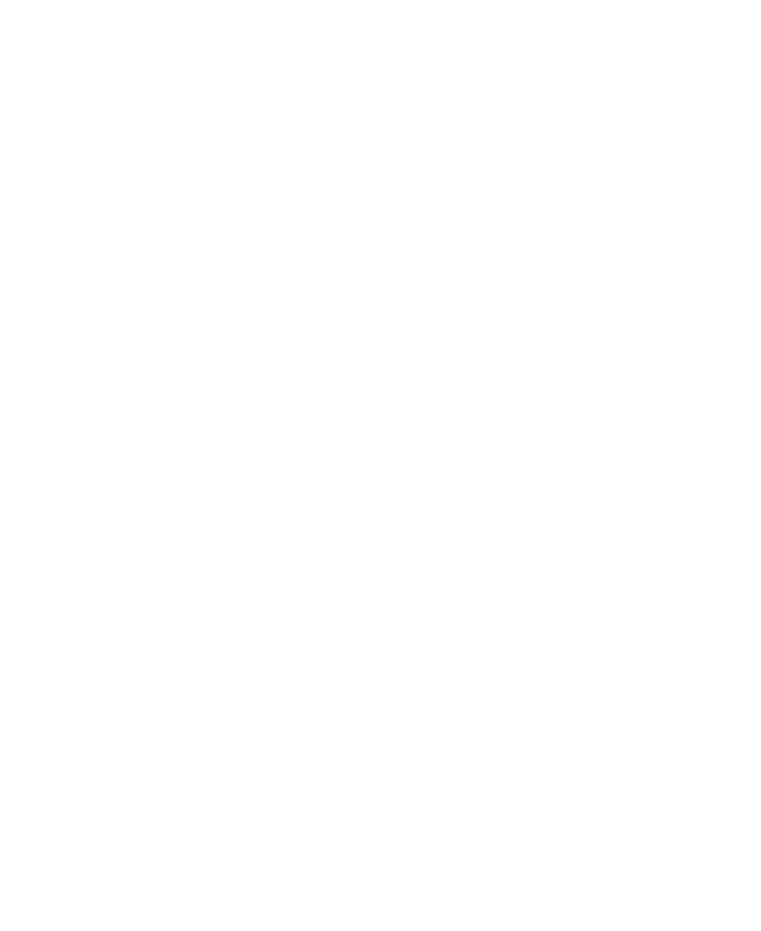
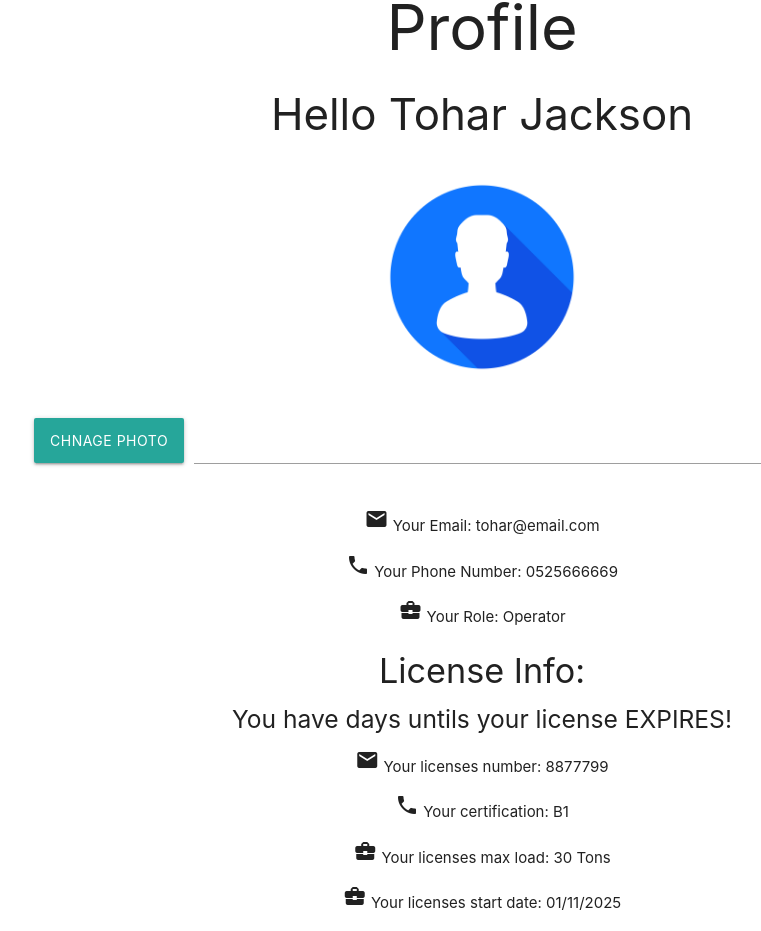
Before and after one commit to TeaTimeJack/Crane-User-App, a React (Vite) app in the folder crane-users-client/: page /profile in a window 1280 px wide. Shown: the part 381-1312 px from the top of the page, without its empty margins (158-919 px from the left). Before the commit the page ends 800 px from the top, so only its background shows below. Built offline with nearby package versions, Linux system fonts and the light colour scheme; no server answers.

Commit message:
added DEmo to Profile page

```diff
--- a/crane-users-client/src/features/temp-fillers/FillerPosts.tsx
+++ b/crane-users-client/src/features/temp-fillers/FillerPosts.tsx
@@ -34,6 +34,7 @@
         <div className="col s12">
             <h2>Filler Posts</h2>
         </div>
+        <button className="btn" onClick={()=>navigate("/fillerPosts/addpost")}>DEMO: Add Post</button>
         <div className="row">
             {demoAllPosts &&
              demoAllPosts.map(post =>{
--- a/crane-users-client/src/features/temp-fillers/components/FillerCard.tsx
+++ b/crane-users-client/src/features/temp-fillers/components/FillerCard.tsx
@@ -102,8 +102,24 @@
                     </>
             ):(
                 <>
-                <span className="card-title grey-text text-darken-4">No Name<i className="material-icons right">close</i></span>
-                        <p>Here is some more information about this product that is only revealed once clicked on.</p>
+                <span className="card-title grey-text text-darken-4">The Operator's Name <i className="material-icons right">close</i></span>
+                        <p>Here is a DEMO of some more information about this Operator that is only revealed once clicked on like:.</p>
+                        <table>
+                            <tbody>
+                                <tr>
+                                    <td><i className="material-icons prefix">phone</i></td>
+                                    <td>052-1234567</td>
+                                </tr>
+                                <tr>
+                                    <td><i className="material-icons prefix">email</i></td>
+                                    <td>user@email.com</td>
+                                </tr>
+                                <tr>
+                                    <td><i className="material-icons prefix">comment</i></td>
+                                    <td>The extra comments from the "Add Post" Form</td>
+                                </tr>
+                            </tbody>
+                        </table>
                 </>
             )}
 
--- a/crane-users-client/src/features/user-info/Profile.tsx
+++ b/crane-users-client/src/features/user-info/Profile.tsx
@@ -44,10 +44,59 @@
 
 
     if(infostatus === "loading") return <h2> loading...</h2>;
-    if(infostatus === "failed") return (<div className="row">
+    if(infostatus === "failed") {
+      const demoUser = {"id":18,"email":"tohar@email.com","first_name":"tohar","last_name":"jackson","phone_number":"0525666669","role":"operator"}
+      const demoUserLicense = {"licenses_id": 9,"user_id": 18,"license_number": "8877799","certification": "B1","license_max_load": "30 Tons","start_date": "2025-10-31T22:00:00.000Z","end_date": "2025-12-31T22:00:00.000Z"}
+
+      return (
+      <div className="row">
         <h2>OOPS...</h2>
         <h2>To see this page - <a className="btn-large" onClick={()=>navigate("/login")}>Log in</a></h2>
-      </div>)
+        <h3>Considering Sever is Ofline - This is A Demo Version:</h3>
+
+        <div className="container">
+        <h1>Profile</h1>
+        {demoUser &&
+        <>
+        <h3>Hello {capitalizeFirstLetter(demoUser.first_name)} {capitalizeFirstLetter(demoUser.last_name)}</h3>
+        <div className="row">
+          <img className={"responsive-img circle"} style={{height:"30vh" }} src={defProfilePic}/>
+          <form action="#">
+            <div className="file-field input-field">
+              <div className="btn">
+                <span>Chnage Photo</span>
+                <input type="file"/>
+              </div>
+              <div className="file-path-wrapper">
+                <input className="file-path validate" type="text"/>
+              </div>
+            </div>
+          </form>
+        </div>
+
+        <ul>
+          <li><p> <i className="material-icons prefix">email</i> Your Email: {demoUser.email}</p></li>
+          <li><p> <i className="material-icons prefix">phone</i> Your Phone Number: {demoUser.phone_number}</p></li>
+          <li><p> <i className="material-icons prefix">business_center</i> Your Role: {capitalizeFirstLetter(demoUser.role)}</p></li>
+        </ul>
+        </>
+        }
+        {demoUserLicense&& <>
+          <ul>
+            <li><h4>License Info:</h4></li>
+            <li><h5>You have {daysLeft} days untils your license EXPIRES!</h5></li>
+            <li><p> <i className="material-icons prefix">email</i> Your licenses number: {demoUserLicense.license_number}</p></li>
+            <li><p> <i className="material-icons prefix">phone</i> Your certification: {capitalizeFirstLetter(demoUserLicense.certification)}</p></li>
+            <li><p> <i className="material-icons prefix">business_center</i> Your licenses max load: {demoUserLicense.license_max_load}</p></li>
+            <li><p> <i className="material-icons prefix">business_center</i> Your licenses start date: {formatDate(demoUserLicense.start_date)}</p></li>
+            <li><p> <i className="material-icons prefix">business_center</i> Your licenses end date: {formatDate(demoUserLicense.end_date)}</p></li>
+          </ul>
+        </>}
+        <LogoutButton/>
+    </div>
+      </div>
+      )
+    }
     if(infostatus === "idle") return (
       <div className="row">
         <h2>To see this page - <a className="btn-large" onClick={()=>navigate("/login")}>Log in</a></h2>
```
